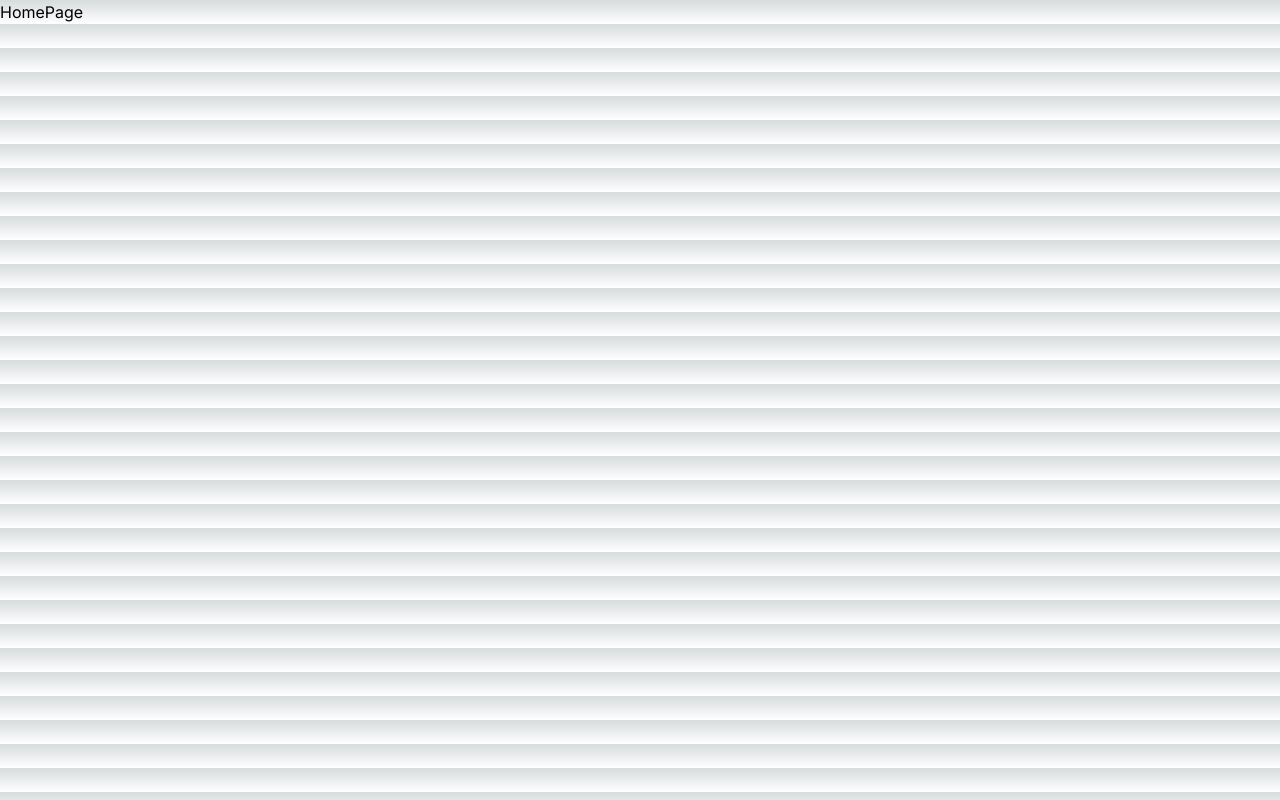
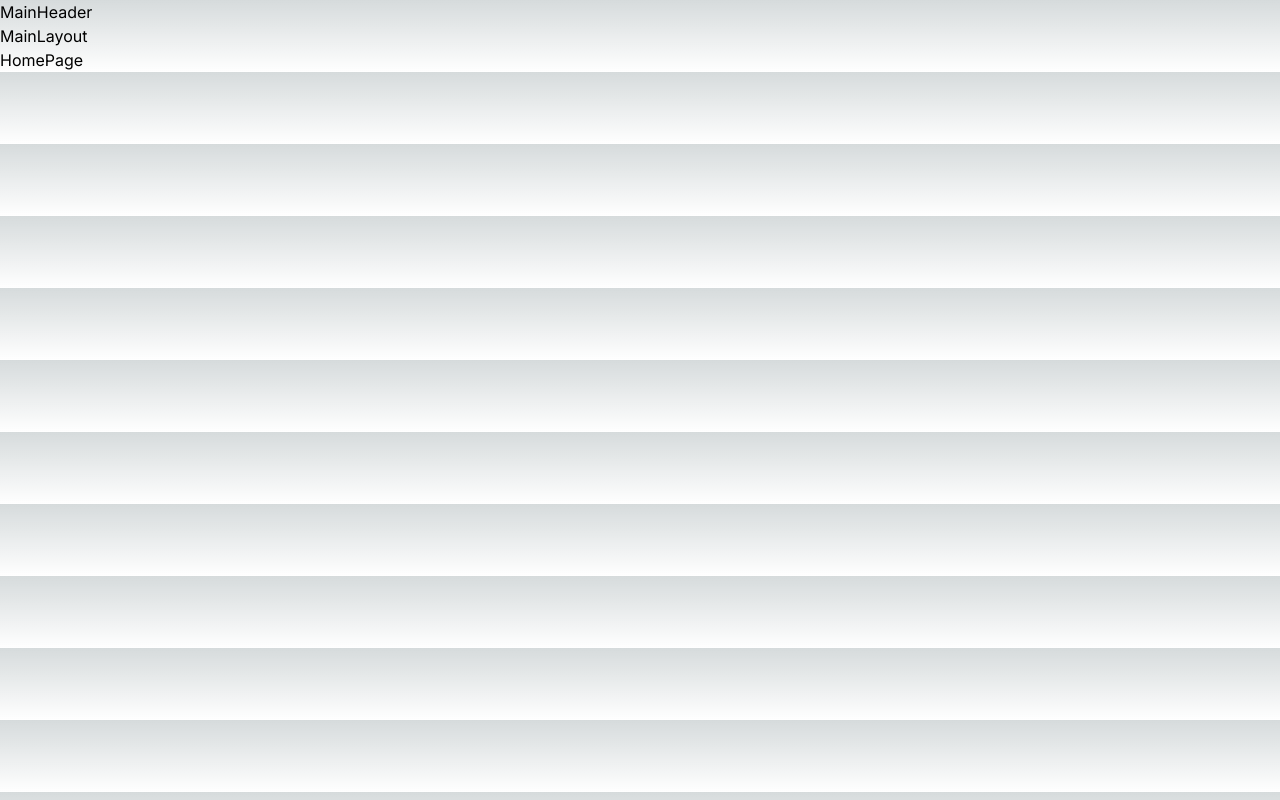
Before and after one commit to Hushout/TokenMarkyt, a Next.js app: page / in a window 1280 px wide. Built offline with nearby package versions, Linux system fonts and the light colour scheme.

Commit message:
using mainlayout for layout

```diff
--- a/src/app/layout.tsx
+++ b/src/app/layout.tsx
@@ -1,6 +1,7 @@
 import type { Metadata } from "next";
 import { Inter } from "next/font/google";
 import "./globals.css";
+import MainLayout from "@/components/MainLayout";
 
 const inter = Inter({ subsets: ["latin"] });
 
@@ -16,7 +17,11 @@
 }>) {
   return (
     <html lang="en">
-      <body className={inter.className}>{children}</body>
+      <body className={inter.className}>
+        <MainLayout>
+          {children}
+        </MainLayout>
+      </body>
     </html>
   );
 }
```
